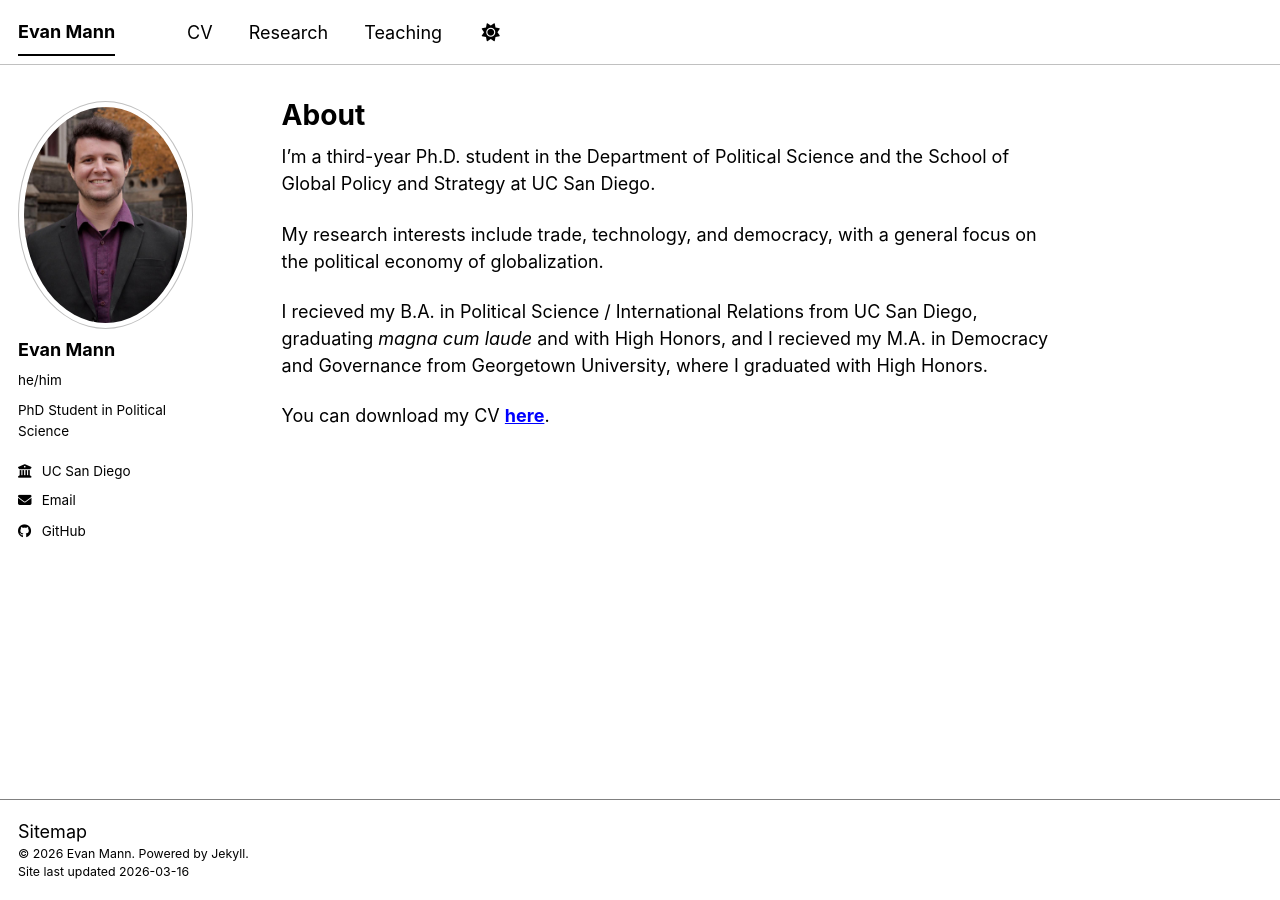
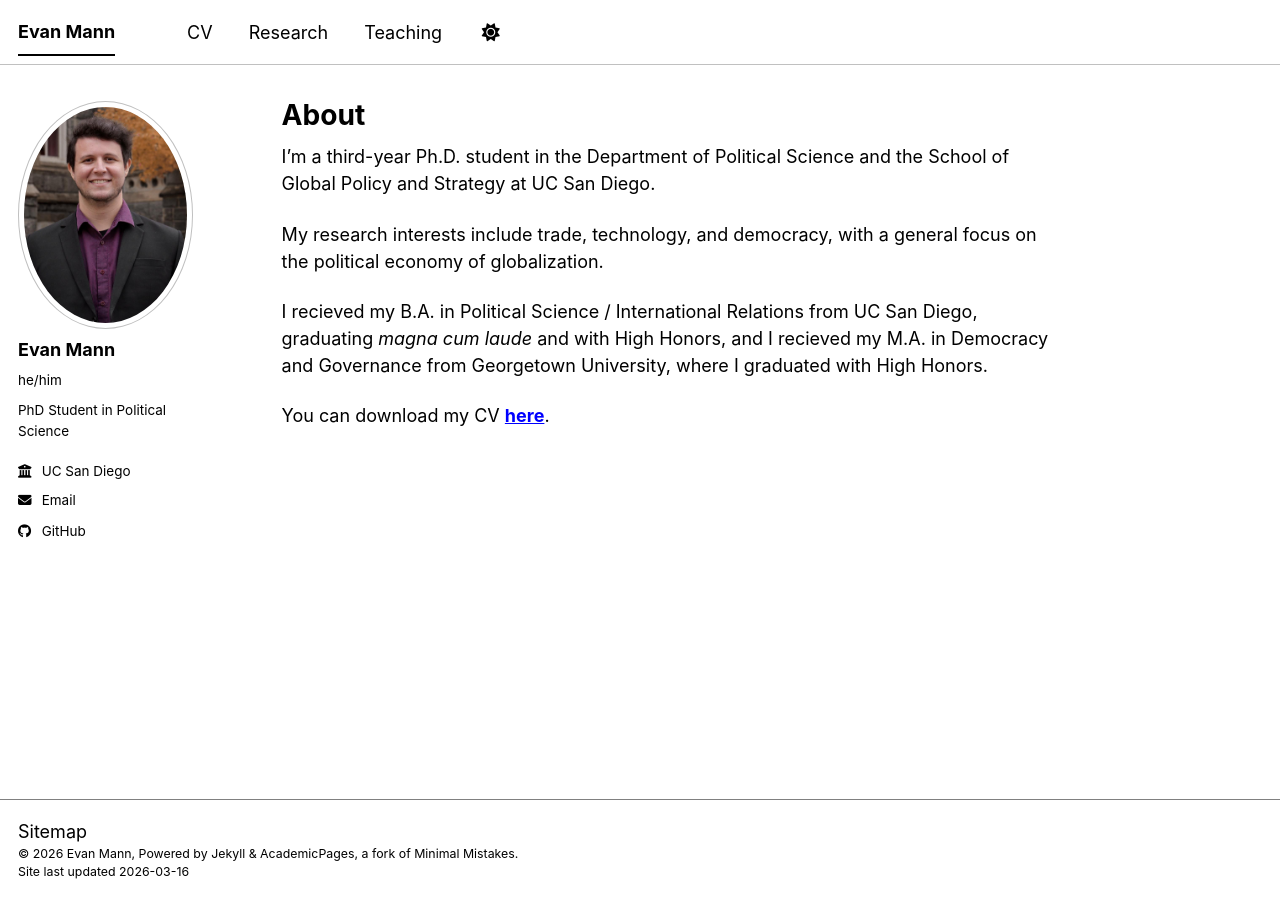
Before and after one commit to ecmannn/ecmannn.github.io, a Jekyll site: the page built from index.md, in a window 1280 px wide. Built offline with Jekyll 4.4.1, drawn with Linux system fonts in a browser that asks for light colours; a script bundle is joined from its source files by our own code; library files that are not in the unit come from our copies.

Commit message:
Update footer.html

```diff
--- a/_includes/footer.html
+++ b/_includes/footer.html
@@ -1,7 +1,9 @@
 {% include base_path %}
 
 <div class="page__footer-copyright">
-  &copy; {{ site.time | date: '%Y' }} {{ site.name | default: site.title }}.
-  Powered by <a href="https://jekyllrb.com" rel="nofollow">Jekyll</a>.<br />
+  &copy; {{ site.time | date: '%Y' }} {{ site.name | default: site.title }}, {{ site.data.ui-text[site.locale].powered_by | default: "Powered by" }}
+  <a href="https://jekyllrb.com" rel="nofollow">Jekyll</a> &amp;
+  <a href="https://github.com/academicpages/academicpages.github.io">AcademicPages</a>, a fork of
+  <a href="https://mademistakes.com/work/minimal-mistakes-jekyll-theme/" rel="nofollow">Minimal Mistakes</a>.<br />
   Site last updated {{ "now" | date: '%Y-%m-%d' }}
 </div>
```
